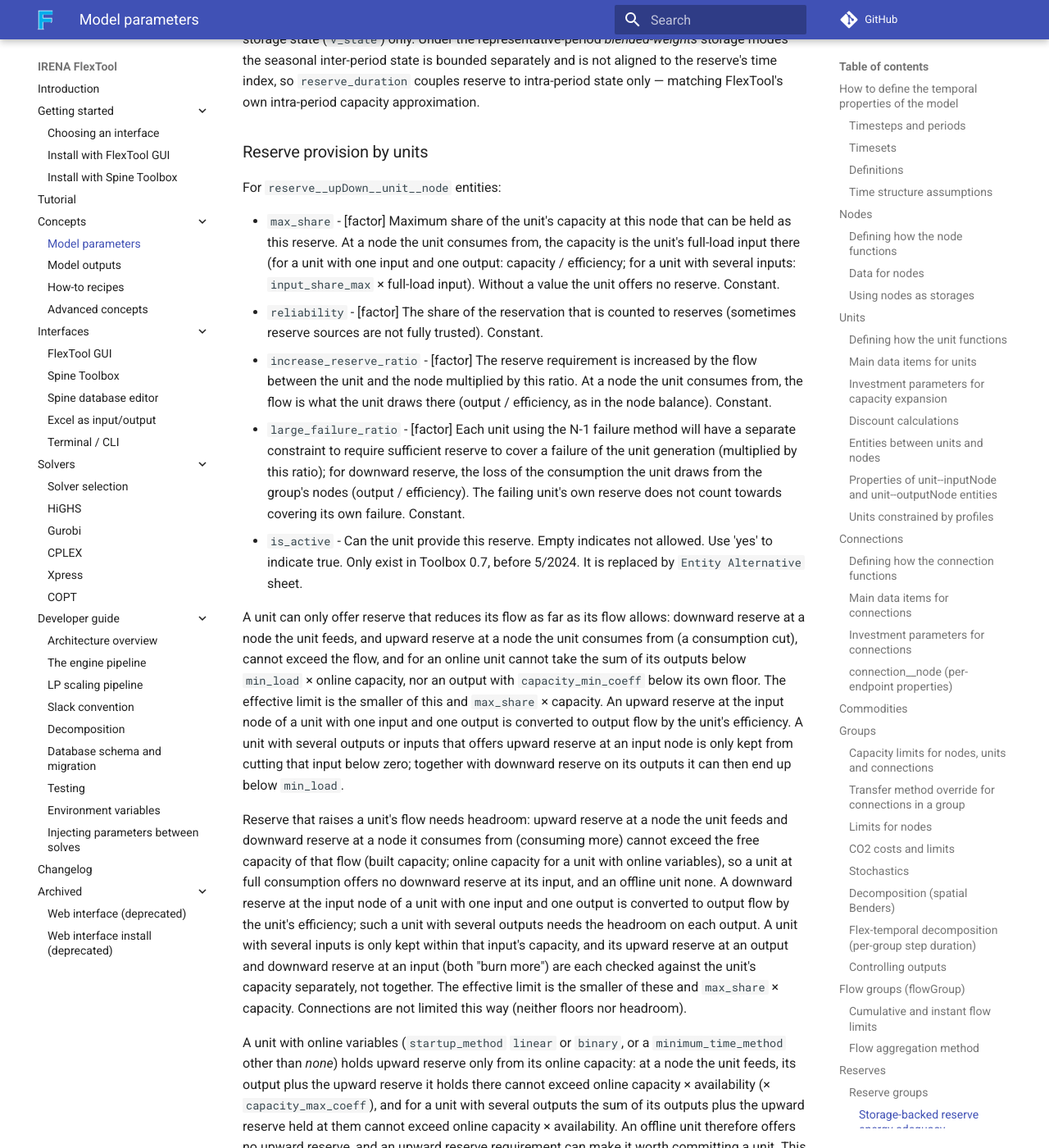
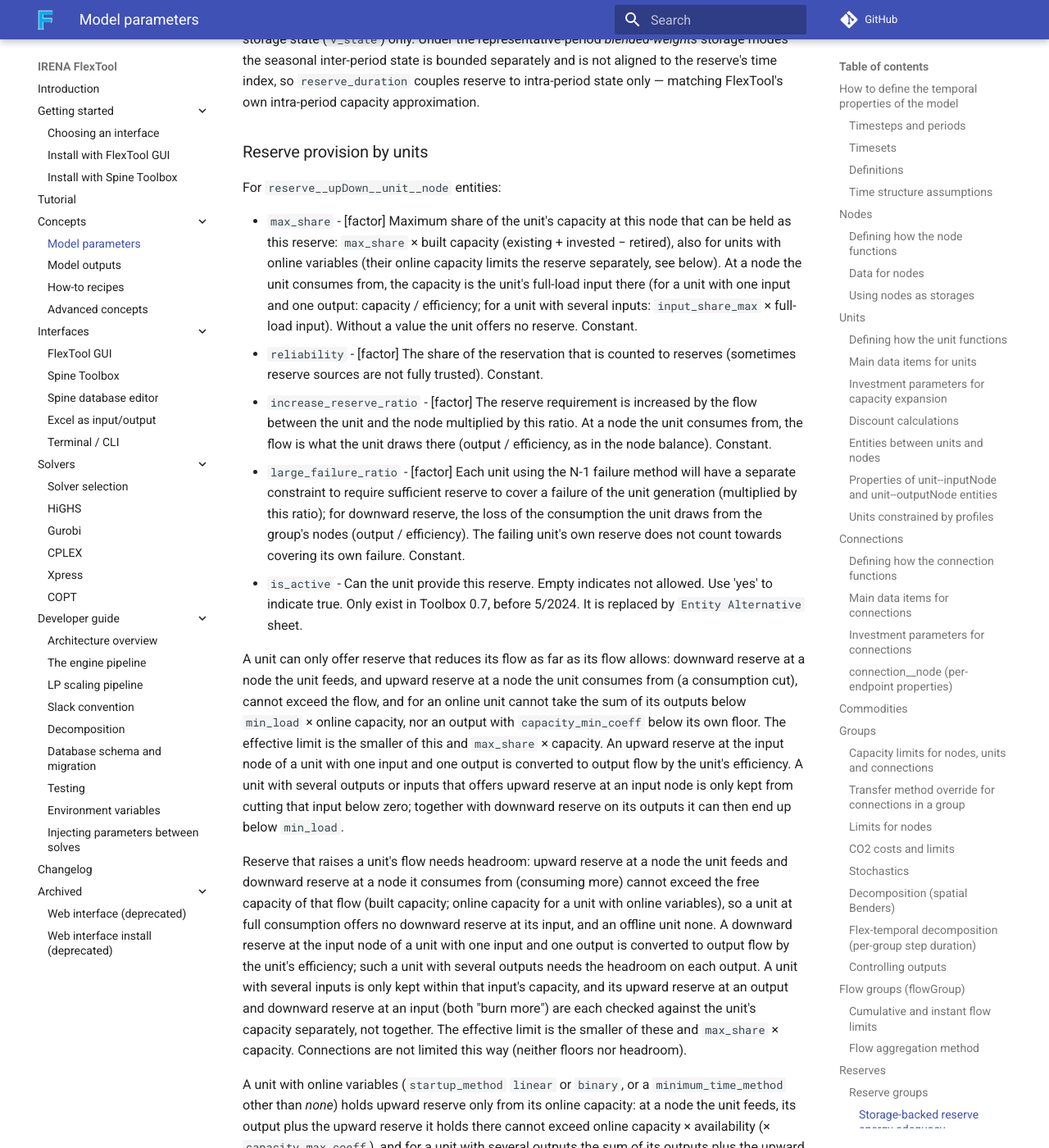
Before and after one commit to irena-flextool/flextool, an MkDocs documentation site: the page built from docs/reference.md, in a window 1280 px wide and 1400 px high, scrolled down 34689 px. Shown: the whole window at 82% size. Built offline with MkDocs 1.6.1 and Material for MkDocs 9.7.7, drawn with Linux system fonts in a browser that asks for light colours; comment, search, counter and statistics services are not loaded; some of the changed text lies outside the part shown.

Commit message:
docs(reserve): max_share is a share of built capacity (#25)
Owner Q6 (2026-10-24): keep max_share × built capacity (existing +
invested − retired), also for units with online variables, whose online
capacity limits the reserve in separate rows.  how_to.md said "share of
the total capacity of the timestep (existing * efficiency * (profile))",
which the model never did; reference.md did not say which capacity (unit
and connection bullets).  The LP behaviour is pinned by
test_reserve_input_side.py::test_output_side_max_share_unchanged.

Co-Authored-By: Claude Opus 5.5 (1M context) <noreply@anthropic.com>

```diff
--- a/docs/reference.md
+++ b/docs/reference.md
@@ -578,7 +578,7 @@ FlexTool's own intra-period capacity approximation.
 
 For `reserve__upDown__unit__node` entities:
 
-- `max_share` - [factor] Maximum share of the unit's capacity at this node that can be held as this reserve. At a node the unit consumes from, the capacity is the unit's full-load input there (for a unit with one input and one output: capacity / efficiency; for a unit with several inputs: `input_share_max` × full-load input). Without a value the unit offers no reserve. Constant.
+- `max_share` - [factor] Maximum share of the unit's capacity at this node that can be held as this reserve: `max_share` × built capacity (existing + invested − retired), also for units with online variables (their online capacity limits the reserve separately, see below). At a node the unit consumes from, the capacity is the unit's full-load input there (for a unit with one input and one output: capacity / efficiency; for a unit with several inputs: `input_share_max` × full-load input). Without a value the unit offers no reserve. Constant.
 - `reliability` - [factor] The share of the reservation that is counted to reserves (sometimes reserve sources are not fully trusted). Constant.
 - `increase_reserve_ratio` - [factor] The reserve requirement is increased by the flow between the unit and the node multiplied by this ratio. At a node the unit consumes from, the flow is what the unit draws there (output / efficiency, as in the node balance). Constant.
 - `large_failure_ratio` - [factor] Each unit using the N-1 failure method will have a separate constraint to require sufficient reserve to cover a failure of the unit generation (multiplied by this ratio); for downward reserve, the loss of the consumption the unit draws from the group's nodes (output / efficiency). The failing unit's own reserve does not count towards covering its own failure. Constant.
@@ -594,7 +594,7 @@ A unit with online variables (`startup_method` `linear` or `binary`, or a `minim
 
 For `reserve__upDown__connection__node` entities:
 
-- `max_share` - [factor] Maximum ratio for the transfer of reserve to this node. Constant.
+- `max_share` - [factor] Maximum share of the connection's built capacity (existing + invested − retired) that can be held as this reserve at this node. Constant.
 - `reliability` - [factor] The share of the reservation that is counted to reserves (sometimes reserve sources are not fully trusted). Constant.
 - `increase_reserve_ratio` - [factor] The reserve requirement is increased by the flow between the connection and the node multiplied by this ratio (at the node the connection takes from: the flow it draws there, including its losses). Constant.
 - `large_failure_ratio` - [factor] Each connection using the N-1 failure method will have a separate constraint to require sufficient reserve to cover a failure of the connection (multiplied by this ratio): for upward reserve the loss of its flow into the group's nodes, for downward reserve the loss of the flow it draws from them. The failing connection's own reserve does not count towards covering its own failure. Constant.
```
Also changed, not shown: docs/how_to.md (+1 -1 lines).
